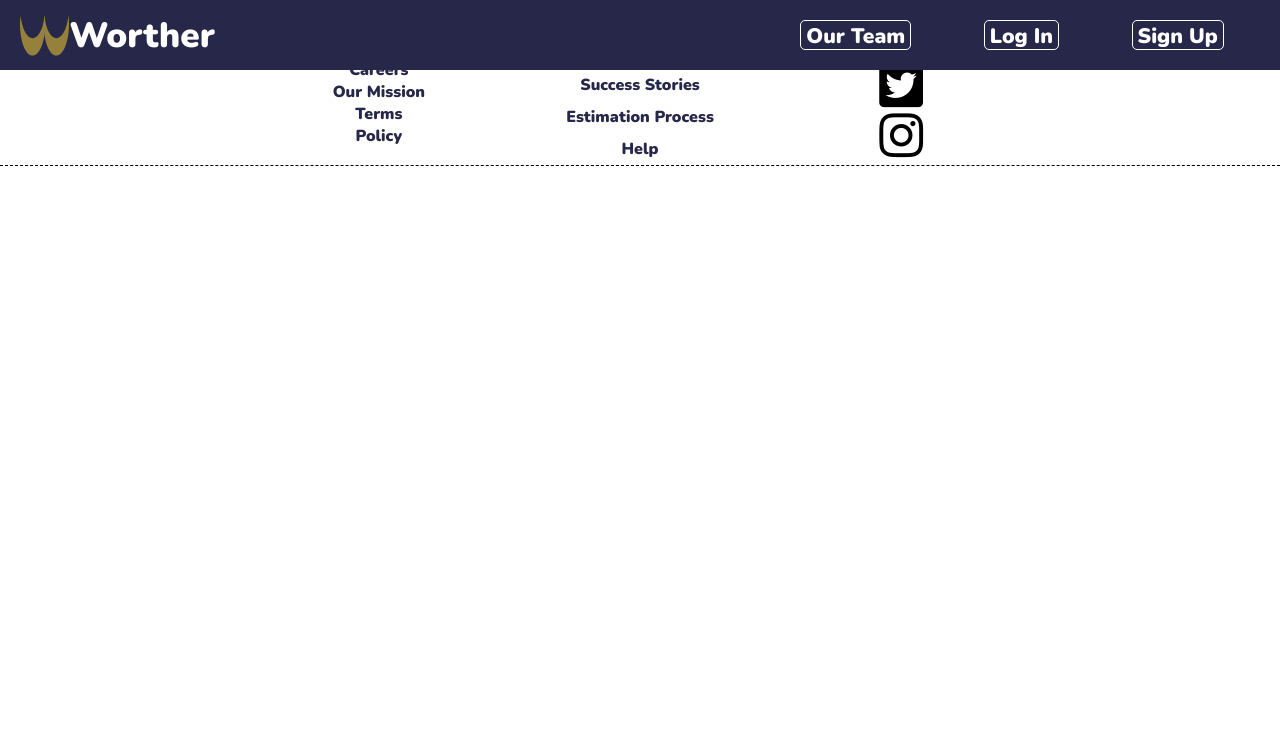
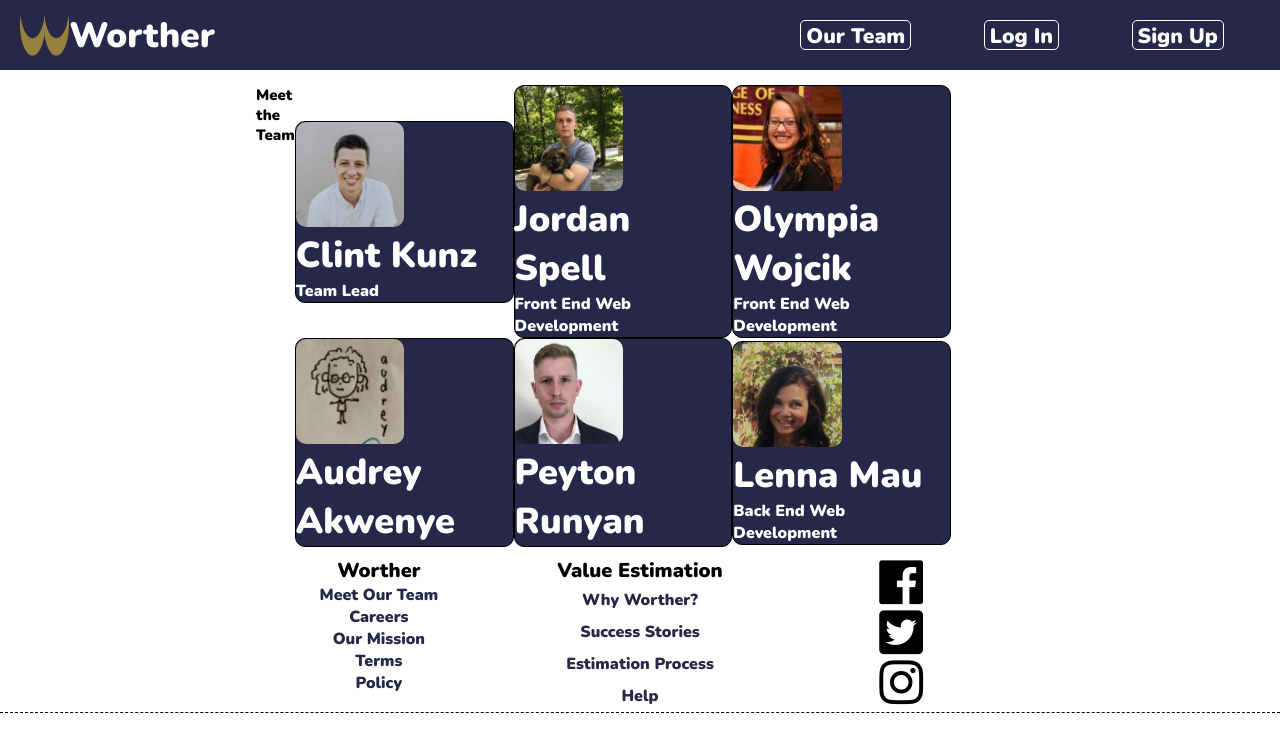
Before and after one commit to appraisers-bff/User-Interface-John, a plain HTML site: page our_team.html in a window 1280 px wide. Drawn offline with nearby package versions, Linux system fonts and the light colour scheme.

Commit message:
about me page basic setup complete

```diff
--- /dev/null
+++ b/less/about.less
@@ -0,0 +1,40 @@
+.teamMembers {
+    padding-top: 85px;
+    display: flex;
+    width: 60%;
+    margin: 0 auto;
+    height: auto;
+
+    &__title {
+
+    }
+
+    &__child {
+        display: flex;
+        flex-wrap: wrap;
+        align-items: center;
+
+
+
+        &__item {
+            border: 1px solid black;
+            width: 30%;
+            border-radius: 10px;
+            background-color: @dark-slate-gray;
+            color: @white;
+
+            &__img {
+                width: 50%;
+                border-radius: 10px;
+            }
+
+            &__title {
+
+            }
+
+            &__p {
+
+            }
+        }
+    }
+}
--- a/less/header.less
+++ b/less/header.less
@@ -5,22 +5,23 @@
     height: 900px;
     // background-position: center;
     // background-size: cover;
-    background-size: auto 1000px, auto;
+    background-size: auto 1050px, auto;
     // background-attachment: fixed;
-    // position: relative;
+    position: relative;
     // margin-top: 50px;
     background-position: center top, 50% 113%;
 
     @media @mobile {
         width: 100%;
+        height: 400px;
     }
 
     &__text {
         font-size: 4.9rem;
         color: @white;
         position: absolute;
-        top: 650px;
-        left: 645px;
+        top: 675px;
+        left: 725px;
 
         @media @mobile {
             display: flex;
@@ -37,7 +38,7 @@
     &__button {
         color: @white;
         position: absolute;
-        top: 714px;
+        top: 745px;
         left: 49%;
         transform: translateX(-50%);
         width: 250px;
@@ -50,7 +51,7 @@
         border-color: @sienna;
 
         @media @mobile {
-            top: 742px;
+            top: 590px;
         }
 
         &:hover {
--- a/less/index.less
+++ b/less/index.less
@@ -9,3 +9,4 @@
 @import 'midpage.less';
 @import 'button.less';
 @import 'footer.less';
+@import 'about.less';
--- a/less/navbar.less
+++ b/less/navbar.less
@@ -15,9 +15,9 @@
     margin: 0 auto;
     // border-bottom-left-radius: 10px;
     // border-bottom-right-radius: 10px;
-    left: 50%;
+    // left: 50%;
     // top: 50%;
-    transform: translateX(-50%);
+    // transform: translateX(-50%);
     padding-right: 20px;
     padding-left: 20px;
     font-family: 'Nunito';
--- a/our_team.html
+++ b/our_team.html
@@ -37,7 +37,42 @@
         </nav>
 
 
-
+        <!-- Team Members -->
+        <section class="teamMembers">
+            <h1 class="teamMembers__title">Meet the Team</h1>
+            <div class="teamMembers__child">
+                <div class="teamMembers__child__item">
+                        <img src="./images/clint.PNG" alt="Clint" class="teamMembers__child__item__img">
+                    <h2 class="teamMembers__child__item__title">Clint Kunz</h2>
+                    <p class="teamMembers__child__item__p">Team Lead</p>
+                </div>
+                <div class="teamMembers__child__item">
+                        <img src="./images/jordan.PNG" alt="Jordan" class="teamMembers__child__item__img">
+                    <h2 class="teamMembers__child__item__title">Jordan Spell</h2>
+                    <p class="teamMembers__child__item__p">Front End Web Development</p>
+                </div>
+                <div class="teamMembers__child__item">
+                        <img src="./images/olympia.PNG" alt="Olympia" class="teamMembers__child__item__img">
+                    <h2 class="teamMembers__child__item__title">Olympia Wojcik</h2>
+                    <p class="teamMembers__child__item__p">Front End Web Development</p>
+                </div>
+                <div class="teamMembers__child__item">
+                        <img src="./images/audrey.PNG" alt="Audrey" class="teamMembers__child__item__img">
+                    <h2 class="teamMembers__child__item__title">Audrey Akwenye</h2>
+                    <p class="teamMembers__child__item__p"></p>
+                </div>
+                <div class="teamMembers__child__item">
+                        <img src="./images/peyton.PNG" alt="Peyton" class="teamMembers__child__item__img">
+                    <h2 class="teamMembers__child__item__title">Peyton Runyan</h2>
+                    <p class="teamMembers__child__item__p"></p>
+                </div>
+                <div class="teamMembers__child__item">
+                    <img src="./images/lenna.PNG" alt="Lenna" class="teamMembers__child__item__img">
+                    <h2 class="teamMembers__child__item__title">Lenna Mau</h2>
+                    <p class="teamMembers__child__item__p">Back End Web Development</p>
+                </div>
+            </div>
+        </section>
 
 
 
@@ -77,4 +112,9 @@
             </div>
         </section>
     </div>
+    <script src="https://cdnjs.cloudflare.com/ajax/libs/gsap/2.1.2/TweenMax.min.js"></script>
+    <script src="https://unpkg.com/aos@next/dist/aos.js"></script>
+    <script>
+      AOS.init();
+    </script>
 </body>
```
Also changed, not shown: css/index.css, images/audrey.png (added), images/clint.png (added), images/jordan.png (added), images/lenna.png (added), images/olympia.png (added), images/peyton.png (added), 1 other file.
